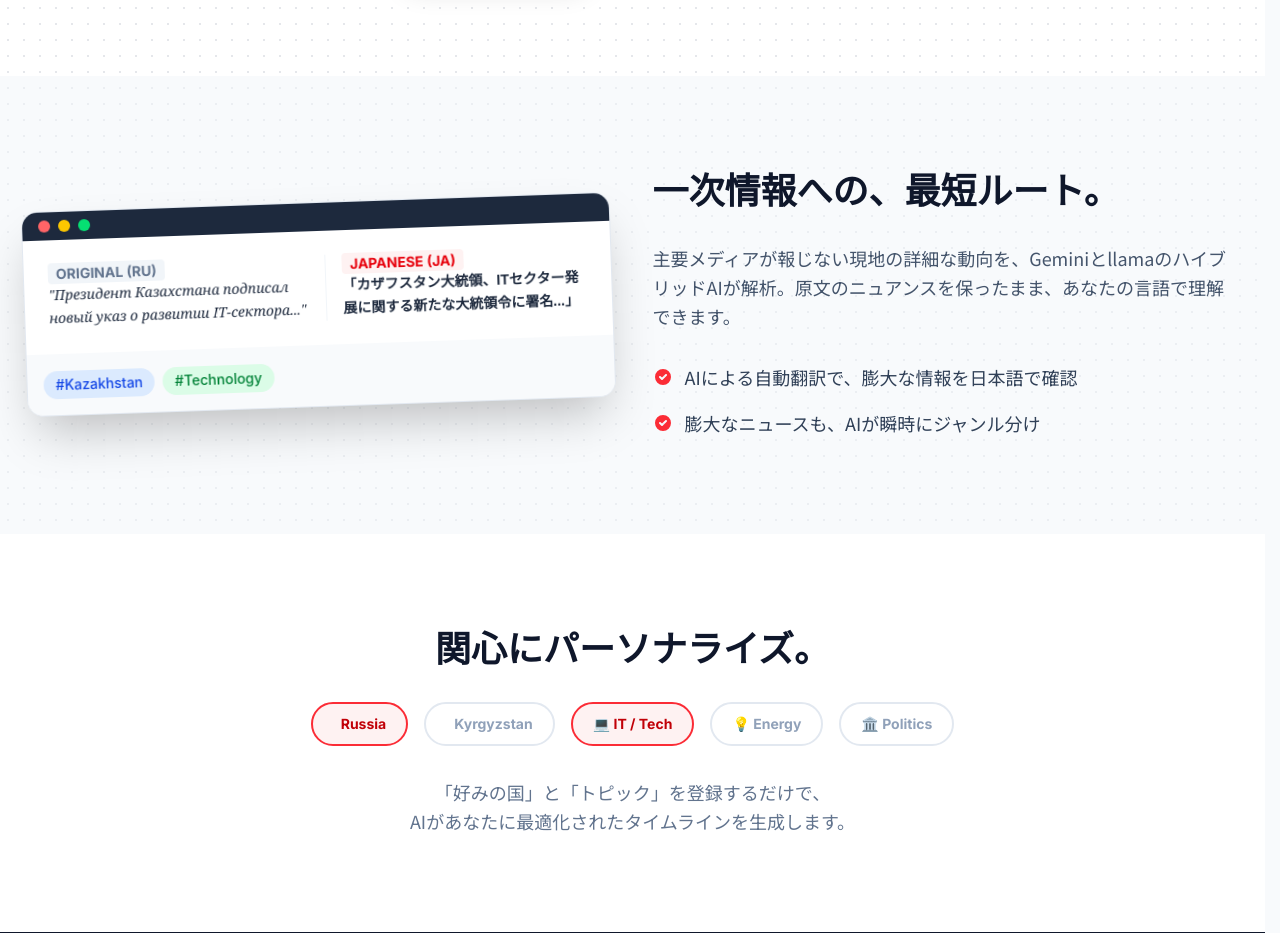
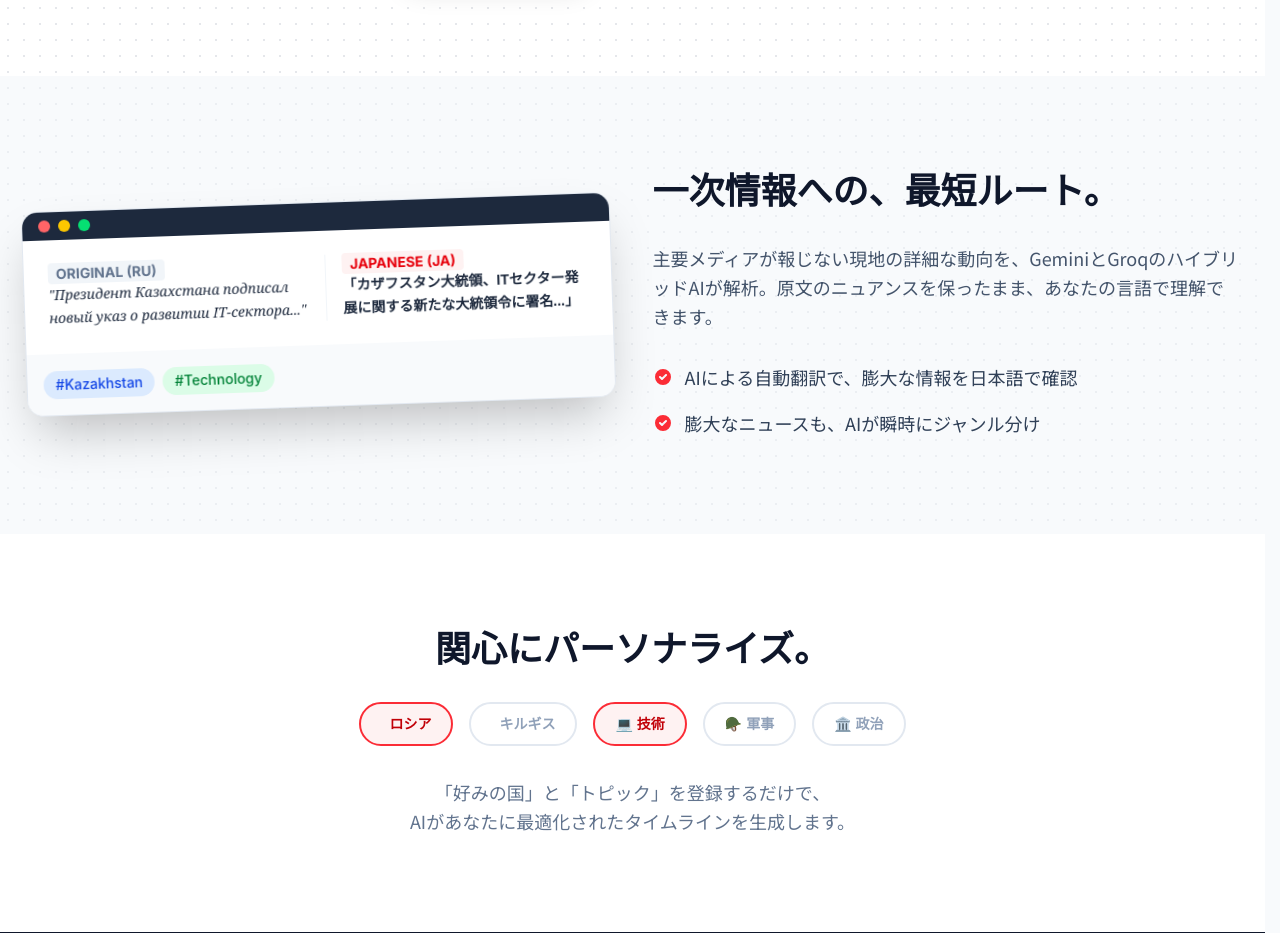
Before and after one commit to kokoa454/CIS_Insight, a Django app: page / in a window 1280 px wide. Shown: the part 640-1573 px from the top of the page. Run offline with Django 5.2, Linux system fonts and the light colour scheme; data that the repository does not hold is empty; style sheets or scripts are compiled from the project's sources; some libraries are stand-ins or nearby versions; some web fonts are replaced.

Commit message:
refactor: update landing page

```diff
--- a/cis_insight/templates/landing.html
+++ b/cis_insight/templates/landing.html
@@ -136,7 +136,7 @@
 
                 <div class="order-1 lg:order-2 stack">
                     <h2 class="text-section-title text-slate-900 font-ja">一次情報への、最短ルート。</h2>
-                    <p class="text-standard text-slate-600 font-ja">主要メディアが報じない現地の詳細な動向を、GeminiとllamaのハイブリッドAIが解析。原文のニュアンスを保ったまま、あなたの言語で理解できます。</p>
+                    <p class="text-standard text-slate-600 font-ja">主要メディアが報じない現地の詳細な動向を、GeminiとGroqのハイブリッドAIが解析。原文のニュアンスを保ったまま、あなたの言語で理解できます。</p>
                     <ul class="space-y-4">
                         <li class="flex items-start gap-3 text-slate-700 font-medium font-ja text-standard">
                             <svg class="w-5 h-5 text-red-500 flex-shrink-0 mt-1" fill="currentColor" viewBox="0 0 20 20"><path d="M10 18a8 8 0 100-16 8 8 0 000 16zm3.707-9.293l-4 4a1 1 0 01-1.414 0l-2-2a1 1 0 111.414-1.414L9 10.586l3.293-3.293a1 1 0 111.414 1.414z" /></svg>
@@ -157,14 +157,14 @@
             <h2 class="text-section-title text-slate-900 font-ja">関心にパーソナライズ。</h2>
             <div class="flex flex-wrap justify-center gap-3 sm:gap-4">
                 <div class="px-5 py-2.5 rounded-full border-2 border-red-500 bg-red-50 text-red-700 font-bold text-tiny font-en flex items-center gap-2">
-                    <span class="fi fi-ru"></span> Russia
+                    <span class="fi fi-ru font-ja"></span> ロシア
                 </div>
                 <div class="px-5 py-2.5 rounded-full border-2 border-slate-200 text-slate-400 font-bold hover:border-blue-500 hover:text-blue-500 transition-colors cursor-pointer text-tiny font-en flex items-center gap-2">
-                    <span class="fi fi-kg"></span> Kyrgyzstan
+                    <span class="fi fi-kg font-ja"></span> キルギス
                 </div>
-                <div class="px-5 py-2.5 rounded-full border-2 border-red-500 bg-red-50 text-red-700 font-bold text-tiny font-en">💻 IT / Tech</div>
-                <div class="px-5 py-2.5 rounded-full border-2 border-slate-200 text-slate-400 font-bold hover:border-blue-500 hover:text-blue-500 transition-colors cursor-pointer text-tiny font-en">💡 Energy</div>
-                <div class="px-5 py-2.5 rounded-full border-2 border-slate-200 text-slate-400 font-bold hover:border-blue-500 hover:text-blue-500 transition-colors cursor-pointer text-tiny font-en">🏛️ Politics</div>
+                <div class="px-5 py-2.5 rounded-full border-2 border-red-500 bg-red-50 text-red-700 font-bold text-tiny font-ja">💻 技術</div>
+                <div class="px-5 py-2.5 rounded-full border-2 border-slate-200 text-slate-400 font-bold hover:border-blue-500 hover:text-blue-500 transition-colors cursor-pointer text-tiny font-ja">🪖 軍事</div>
+                <div class="px-5 py-2.5 rounded-full border-2 border-slate-200 text-slate-400 font-bold hover:border-blue-500 hover:text-blue-500 transition-colors cursor-pointer text-tiny font-ja">🏛️ 政治</div>
             </div>
             <p class="text-slate-500 text-standard max-w-xl mx-auto font-ja">
                 「好みの国」と「トピック」を登録するだけで、<br>AIがあなたに最適化されたタイムラインを生成します。
@@ -240,10 +240,20 @@
                     <div class="h-6 w-1 bg-red-600 rounded-full"></div>
                     <h2 class="text-subtitle text-slate-900 font-ja">更新履歴</h2>
                 </div>
-                <span class="text-tiny font-bold text-slate-400 font-en bg-white px-3 py-1 rounded-full border border-slate-200">Current: v0.1.0</span>
+                <span class="text-tiny font-bold text-slate-400 font-en bg-white px-3 py-1 rounded-full border border-slate-200">Current: v0.1.1</span>
             </div>
 
             <div class="stack space-y-8">
+                <div class="flex flex-col md:flex-row md:gap-8 group">
+                    <div class="md:w-32 mb-2 md:mb-0">
+                        <time class="block text-tiny font-bold text-slate-400 font-en mb-1">2026.07.18</time>
+                        <span class="status-success bg-blue-50 text-blue-600 text-[10px] uppercase tracking-widest px-2 py-0.5 border border-blue-100 font-en">v0.1.1</span>
+                    </div>
+                    <div class="flex-1">
+                        <h3 class="text-standard font-bold text-slate-800 font-ja mb-1 group-hover:text-blue-600 transition-colors">退会機能の追加、表示速度・デザインの改善および修正</h3>
+                        <p class="text-slate-500 text-tiny font-ja">退会機能を実装、表示速度および各ページのデザインを改善、軽微な修正を行いました。</p>
+                    </div>
+                </div>
                 <div class="flex flex-col md:flex-row md:gap-8 group">
                     <div class="md:w-32 mb-2 md:mb-0">
                         <time class="block text-tiny font-bold text-slate-400 font-en mb-1">2026.06.13</time>
```
